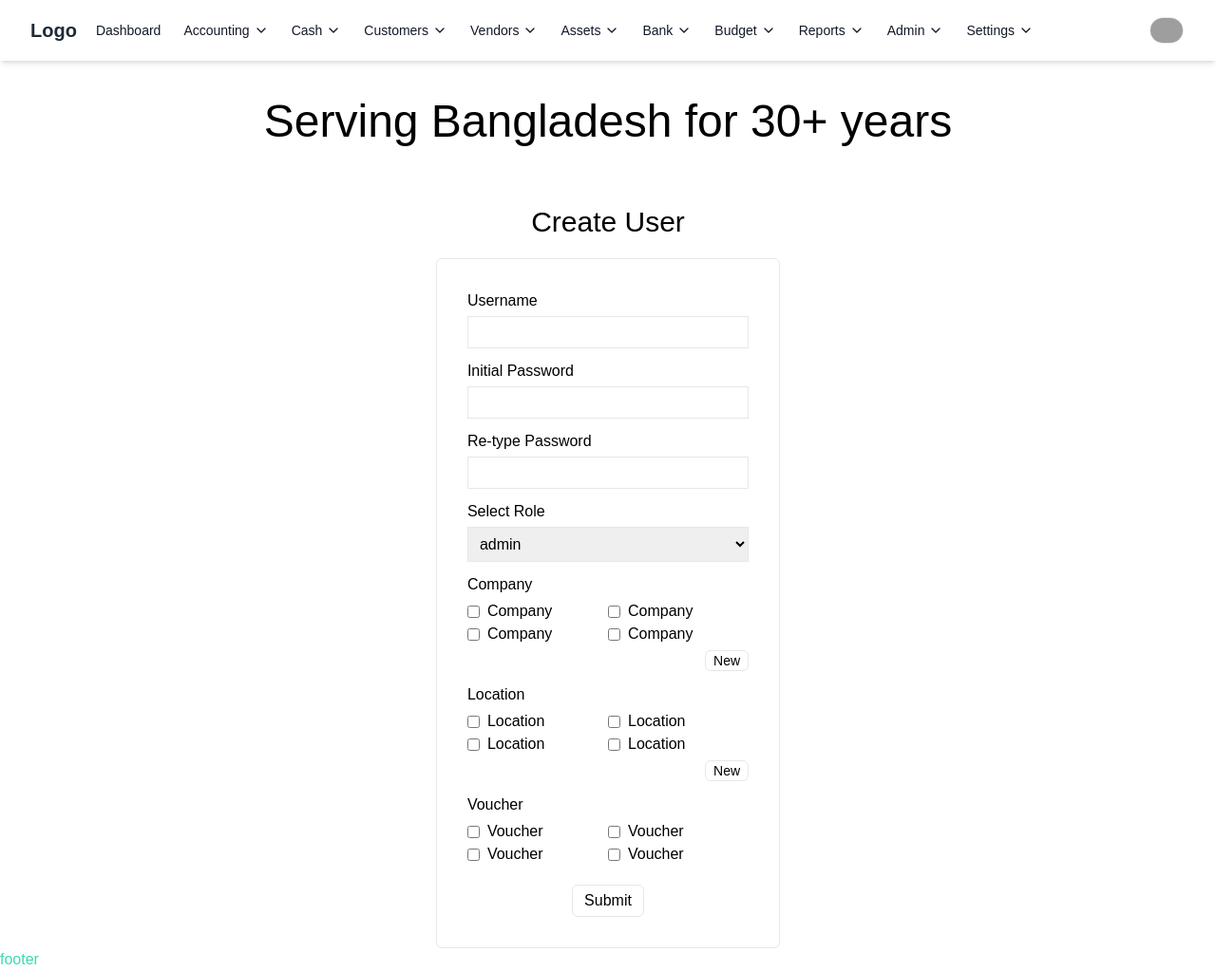
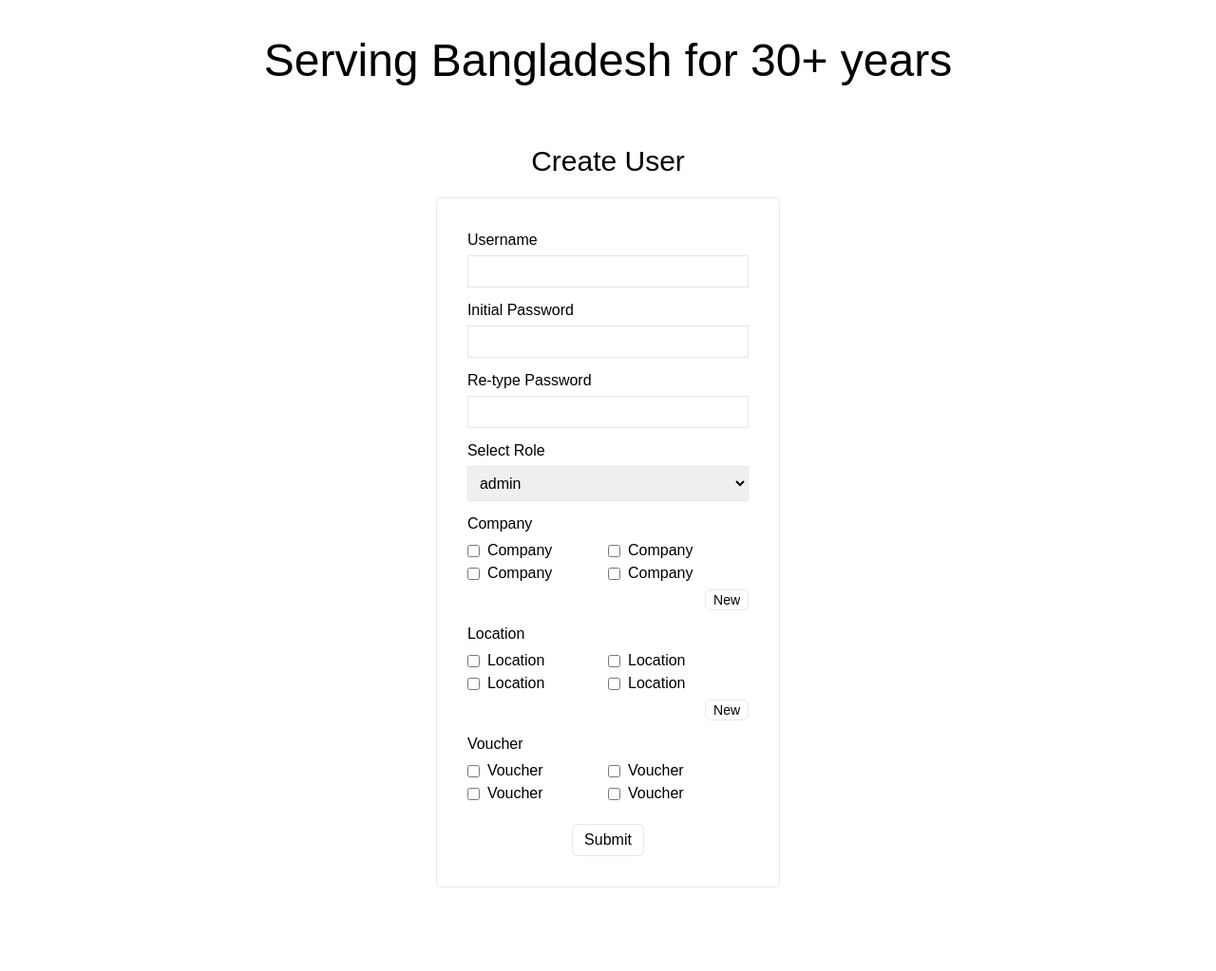
Before and after one commit to mohi-khan/cnc-group, a Next.js app: page /create-user in a window 1280 px wide. Shown: the whole page at 95% size. After the commit the page ends 935 px from the top, so only its background shows below. Built offline with nearby package versions, Linux system fonts and the light colour scheme; grey boxes are pictures that could not be loaded.

Commit message:
layout issue fixed

```diff
--- a/app/(layouts)/MainLayout.tsx
+++ b/app/(dashboardLayout)/layout.tsx
@@ -1,15 +1,13 @@
 import React from 'react';
 import Navbar from '../(components)/Navbar';
-import Footer from '../(components)/Footer';
 
-const MainLayout = ({ children }: { children: React.ReactNode }) => {
+const Layout = ({ children }: { children: React.ReactNode }) => {
     return (
         <div>
             <Navbar />
             <main>{children}</main>
-            <Footer />
         </div>
     );
 };
 
-export default MainLayout;
+export default Layout;
--- a/app/(layouts)/DashboardLayout.tsx
+++ /dev/null
@@ -1,13 +0,0 @@
-import React from 'react';
-import Sidebar from '../(components)/Sidebar';
-
-const DashboardLayout = ({ children }: { children: React.ReactNode }) => {
-    return (
-        <div>
-            <Sidebar />
-            <main>{children}</main>
-        </div>
-    );
-};
-
-export default DashboardLayout;
--- a/app/(pages)/create-user/page.tsx
+++ b/app/(mainLayout)/create-user/page.tsx
@@ -1,4 +1,3 @@
-import MainLayout from '@/app/(layouts)/MainLayout';
 import React from 'react';
 
 const CreateUser = () => {
@@ -110,6 +109,4 @@ const CreateUser = () => {
     );
 };
 
-CreateUser.getLayout = (page) => <MainLayout>{page}</MainLayout>;
-
 export default CreateUser;
--- a/app/(pages)/home/page.tsx
+++ b/app/(mainLayout)/home/page.tsx
@@ -1,4 +1,3 @@
-import MainLayout from '@/app/(layouts)/MainLayout';
 import React from 'react';
 
 const Home = () => {
@@ -27,6 +26,4 @@ const Home = () => {
     );
 };
 
-Home.getLayout = (page) => <MainLayout>{page}</MainLayout>;
-
 export default Home;
--- /dev/null
+++ b/app/(mainLayout)/layout.tsx
@@ -0,0 +1,11 @@
+import React from 'react';
+
+const Layout = ({ children }: { children: React.ReactNode }) => {
+    return (
+        <div>
+            <main>{children}</main>
+        </div>
+    );
+};
+
+export default Layout;
--- a/app/(pages)/dashboard/layout.tsx
+++ /dev/null
@@ -1,11 +0,0 @@
-import React from 'react';
-
-const DashboardLayout = ({ children }: { children: React.ReactNode }) => {
-    return (
-        <div>
-            {children}
-        </div>
-    );
-};
-
-export default DashboardLayout;
--- a/app/layout.tsx
+++ b/app/layout.tsx
@@ -26,9 +26,7 @@ export default function RootLayout({ children }: Readonly<{ children: React.Reac
       <body
         className={`${geistSans.variable} ${geistMono.variable} antialiased`}
       >
-        <Navbar />
         {children}
-        <Footer />
       </body>
     </html>
   );
```
Also changed, not shown: app/(dashboardLayout)/accounting/page.tsx (renamed from app/(pages)/accounting/page.tsx), app/(dashboardLayout)/dashboard/admin/admin-home/page.tsx (renamed from app/(pages)/dashboard/admin/adminHome/page.tsx), app/(dashboardLayout)/dashboard/admin/users/page.tsx (renamed from app/(pages)/dashboard/admin/users/page.tsx).
